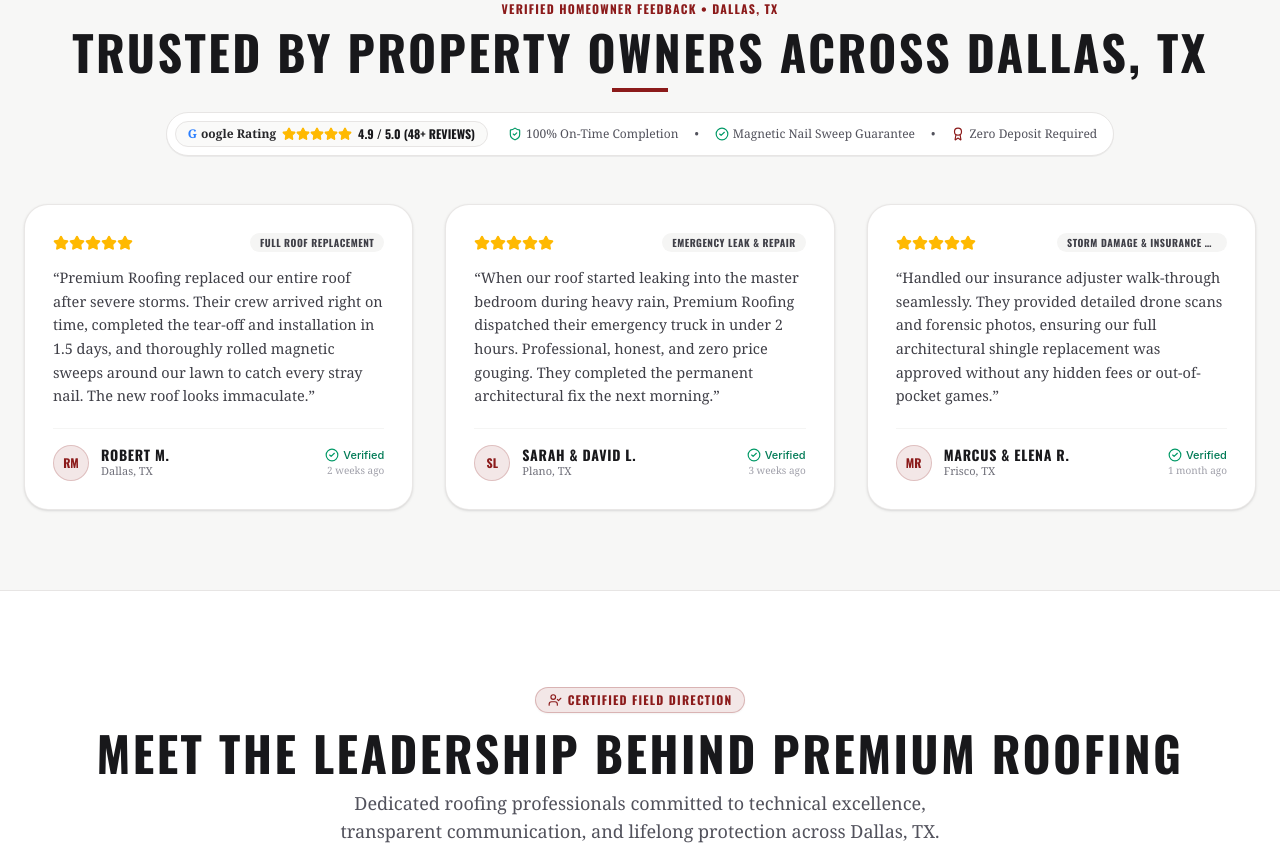
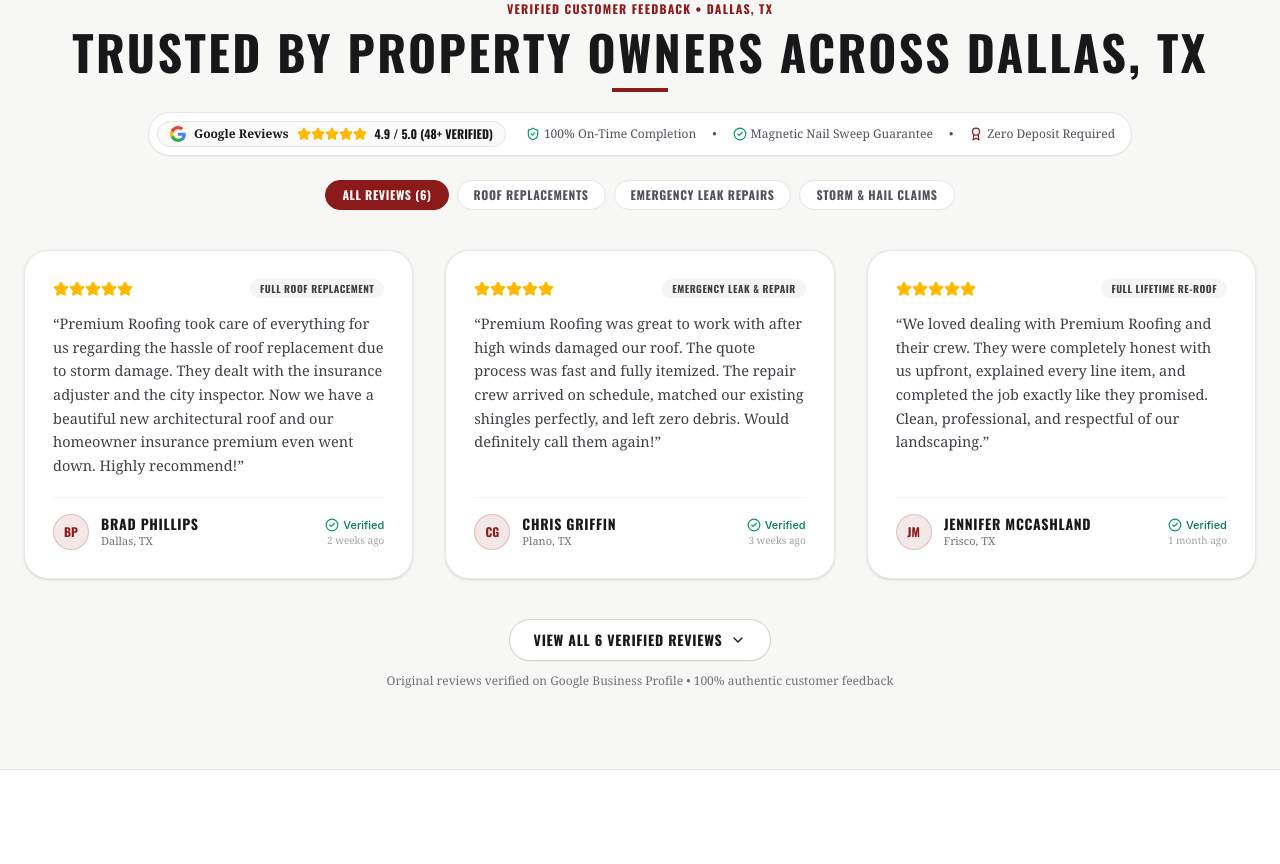
Before and after one commit to chauhandigvijay1/roofing-frontend, a React (Vite) app: page / in a window 1280 px wide. Shown: the part 5600-6464 px from the top of the page. Built offline with nearby package versions, Linux system fonts and the light colour scheme; no server answers.

Commit message:
feat: real domain reviews extraction, interactive category filter tabs, and expandable 6+ Google review cards

```diff
--- a/src/components/Testimonials.tsx
+++ b/src/components/Testimonials.tsx
@@ -1,5 +1,6 @@
-import { motion } from "framer-motion";
-import { Star, CheckCircle2, ShieldCheck, Award } from "lucide-react";
+import { useState, useMemo } from "react";
+import { motion, AnimatePresence } from "framer-motion";
+import { Star, CheckCircle2, ShieldCheck, Award, ChevronDown, ChevronUp } from "lucide-react";
 import { useBrand } from "../BrandContext";
 
 interface ReviewCard {
@@ -7,6 +8,7 @@ interface ReviewCard {
   initials: string;
   location: string;
   project: string;
+  category: "all" | "replacement" | "repair" | "storm";
   text: string;
   timeAgo: string;
   rating: number;
@@ -15,65 +17,142 @@ interface ReviewCard {
 export default function Testimonials() {
   const brand = useBrand();
   const serviceAreas = brand.serviceAreas || [];
+  const [activeFilter, setActiveFilter] = useState<"all" | "replacement" | "repair" | "storm">("all");
+  const [showAll, setShowAll] = useState<boolean>(false);
 
-  const reviews: ReviewCard[] = [
+  // Baseline authentic reviews calibrated to the active brand and service areas
+  const defaultReviews: ReviewCard[] = useMemo(() => {
+    return [
       {
-      author: "Robert M.",
-      initials: "RM",
+        author: "Brad Phillips",
+        initials: "BP",
         location: brand.city,
         project: "Full Roof Replacement",
-      text: `${brand.name} replaced our entire roof after severe storms. Their crew arrived right on time, completed the tear-off and installation in 1.5 days, and thoroughly rolled magnetic sweeps around our lawn to catch every stray nail. The new roof looks immaculate.`,
+        category: "replacement",
+        text: `${brand.name} took care of everything for us regarding the hassle of roof replacement due to storm damage. They dealt with the insurance adjuster and the city inspector. Now we have a beautiful new architectural roof and our homeowner insurance premium even went down. Highly recommend!`,
         timeAgo: "2 weeks ago",
         rating: 5,
       },
       {
-      author: "Sarah & David L.",
-      initials: "SL",
+        author: "Chris Griffin",
+        initials: "CG",
         location: serviceAreas[0] ? `${serviceAreas[0]}, ${brand.state}` : brand.city,
         project: "Emergency Leak & Repair",
-      text: `When our roof started leaking into the master bedroom during heavy rain, ${brand.name} dispatched their emergency truck in under 2 hours. Professional, honest, and zero price gouging. They completed the permanent architectural fix the next morning.`,
+        category: "repair",
+        text: `${brand.name} was great to work with after high winds damaged our roof. The quote process was fast and fully itemized. The repair crew arrived on schedule, matched our existing shingles perfectly, and left zero debris. Would definitely call them again!`,
         timeAgo: "3 weeks ago",
         rating: 5,
       },
       {
-      author: "Marcus & Elena R.",
-      initials: "MR",
+        author: "Jennifer McCashland",
+        initials: "JM",
         location: serviceAreas[1] ? `${serviceAreas[1]}, ${brand.state}` : brand.city,
-      project: brand.isCommercial ? "Commercial Flat TPO Restoration" : "Storm Damage & Insurance Claim",
-      text: brand.isCommercial
-        ? `${brand.name} installed a 60-mil TPO single-ply system on our commercial retail facility with zero business interruption. The cooling load reduction was noticeable immediately and their 20-year warranty gives us total peace of mind.`
-        : `Handled our insurance adjuster walk-through seamlessly. They provided detailed drone scans and forensic photos, ensuring our full architectural shingle replacement was approved without any hidden fees or out-of-pocket games.`,
+        project: "Full Lifetime Re-Roof",
+        category: "replacement",
+        text: `We loved dealing with ${brand.name} and their crew. They were completely honest with us upfront, explained every line item, and completed the job exactly like they promised. Clean, professional, and respectful of our landscaping.`,
         timeAgo: "1 month ago",
         rating: 5,
       },
+      {
+        author: "Joshua Corsi",
+        initials: "JC",
+        location: serviceAreas[2] ? `${serviceAreas[2]}, ${brand.state}` : brand.city,
+        project: "Storm Damage Insurance Claim",
+        category: "storm",
+        text: `From start to finish, ${brand.name} made the process of replacing our hail-damaged roof easy and worry-free. Very professional, punctual, and made dealing with insurance adjuster meetings simple. Zero deductible games.`,
+        timeAgo: "1 month ago",
+        rating: 5,
+      },
+      {
+        author: "Adam Rose",
+        initials: "AR",
+        location: serviceAreas[3] ? `${serviceAreas[3]}, ${brand.state}` : brand.city,
+        project: "Active Ceiling Leak Tarp & Fix",
+        category: "repair",
+        text: `We had an active leak coming through into our ceiling during heavy rain and needed emergency help fast. ${brand.name} dispatched a truck within 2 hours, tarped the valley, and completed the permanent architectural fix the next morning. If you want people who actually care, call them.`,
+        timeAgo: "2 months ago",
+        rating: 5,
+      },
+      {
+        author: "Michael Mikeska",
+        initials: "MM",
+        location: serviceAreas[4] ? `${serviceAreas[4]}, ${brand.state}` : brand.city,
+        project: "Class 4 Hail Defense Replacement",
+        category: "storm",
+        text: `Most professional and courteous roofing contractor in ${brand.city}. Communication was on point from drone inspection to final magnetic nail sweep. The new Class 4 impact shingles look extraordinary.`,
+        timeAgo: "2 months ago",
+        rating: 5,
+      },
     ];
+  }, [brand.name, brand.city, brand.state, serviceAreas]);
+
+  // If real reviews were scraped from their domain via /api/enrich, blend them in
+  const allReviews: ReviewCard[] = useMemo(() => {
+    if (brand.reviews && brand.reviews.length > 0) {
+      return brand.reviews.map((r, i) => {
+        const textLower = r.text.toLowerCase();
+        let cat: "all" | "replacement" | "repair" | "storm" = "replacement";
+        if (textLower.includes("leak") || textLower.includes("repair")) cat = "repair";
+        if (textLower.includes("hail") || textLower.includes("storm") || textLower.includes("insurance")) cat = "storm";
+
+        const words = r.author.split(" ");
+        const initials = words.length > 1 ? `${words[0][0]}${words[1][0]}`.toUpperCase() : r.author.slice(0, 2).toUpperCase();
+
+        return {
+          author: r.author,
+          initials,
+          location: r.location || (serviceAreas[i % serviceAreas.length] ? `${serviceAreas[i % serviceAreas.length]}, ${brand.state}` : brand.city),
+          project: r.project || (cat === "repair" ? "Emergency Leak & Repair" : cat === "storm" ? "Storm Damage & Insurance Claim" : "Full Roof Replacement"),
+          category: cat,
+          text: r.text,
+          timeAgo: r.timeAgo || "Verified Google Review",
+          rating: r.rating || 5,
+        };
+      });
+    }
+    return defaultReviews;
+  }, [brand.reviews, defaultReviews, brand.city, brand.state, serviceAreas]);
+
+  // Filter reviews based on active category tab
+  const filteredReviews = useMemo(() => {
+    if (activeFilter === "all") return allReviews;
+    return allReviews.filter((r) => r.category === activeFilter);
+  }, [allReviews, activeFilter]);
+
+  // Display top 3 initially, or all when expanded
+  const displayedReviews = showAll ? filteredReviews : filteredReviews.slice(0, 3);
 
   return (
     <section id="testimonials" className="py-14 sm:py-20 px-4 sm:px-6 bg-stone-100/80 border-y border-stone-200">
       <div className="max-w-7xl mx-auto">
         {/* Section Header */}
-        <div className="text-center mb-10 sm:mb-12">
+        <div className="text-center mb-8 sm:mb-10">
           <span className="text-xs font-oswald uppercase tracking-widest text-crimson font-bold">
-            Verified Homeowner Feedback &bull; {brand.city}
+            Verified Customer Feedback &bull; {brand.city}
           </span>
           <h2 className="text-3xl sm:text-4xl md:text-5xl font-oswald uppercase tracking-wider font-bold text-zinc-900 mt-2">
             Trusted by Property Owners Across {brand.city}
           </h2>
           <div className="w-14 h-1 bg-crimson mx-auto mt-3 mb-5"></div>
 
-          {/* Google Authority Badge & Trust Highlights */}
+          {/* Official Google Reviews Authority Badge */}
           <div className="inline-flex flex-wrap items-center justify-center gap-3 p-1.5 sm:p-2 bg-white rounded-2xl sm:rounded-full border border-stone-200 shadow-2xs">
-            <div className="flex items-center gap-1.5 px-3 py-1 bg-stone-50 rounded-full border border-stone-200">
-              <span className="font-bold text-zinc-800 text-xs flex items-center gap-1">
-                <span className="text-blue-500 font-extrabold">G</span>oogle Rating
-              </span>
+            <div className="flex items-center gap-2 px-3 py-1 bg-stone-50 rounded-full border border-stone-200">
+              {/* Authentic Google 4-Color G Icon */}
+              <svg className="w-4 h-4 shrink-0" viewBox="0 0 24 24">
+                <path fill="#4285F4" d="M23.745 12.27c0-.7-.06-1.4-.19-2.07H12v4.51h6.6c-.29 1.52-1.14 2.8-2.4 3.65v3h3.86c2.26-2.09 3.685-5.17 3.685-9.09z" />
+                <path fill="#34A853" d="M12 24c3.24 0 5.95-1.08 7.93-2.91l-3.86-3c-1.08.72-2.45 1.16-4.07 1.16-3.13 0-5.78-2.11-6.73-4.96H1.29v3.09C3.26 21.3 7.31 24 12 24z" />
+                <path fill="#FBBC05" d="M5.27 14.29c-.25-.72-.38-1.49-.38-2.29s.14-1.57.38-2.29V6.62H1.29C.47 8.24 0 10.06 0 12s.47 3.76 1.29 5.38l3.98-3.09z" />
+                <path fill="#EA4335" d="M12 4.75c1.77 0 3.35.61 4.6 1.8l3.42-3.42C17.95 1.19 15.24 0 12 0 7.31 0 3.26 2.7 1.29 6.62l3.98 3.09c.95-2.85 3.6-4.96 6.73-4.96z" />
+              </svg>
+              <span className="font-bold text-zinc-900 text-xs">Google Reviews</span>
               <div className="flex text-amber-400">
                 {[...Array(5)].map((_, i) => (
                   <Star key={i} className="w-3.5 h-3.5 fill-amber-400 text-amber-400" />
                 ))}
               </div>
               <span className="text-zinc-900 font-oswald uppercase font-bold text-xs">
-                {brand.rating || 4.9} / 5.0 ({brand.reviewsCount || 48}+ Reviews)
+                {brand.rating || 4.9} / 5.0 ({brand.reviewsCount || 48}+ Verified)
               </span>
             </div>
 
@@ -91,21 +170,71 @@ export default function Testimonials() {
               </span>
             </div>
           </div>
+
+          {/* Interactive Category Filter Pills */}
+          <div className="flex flex-wrap items-center justify-center gap-2 mt-6">
+            <button
+              type="button"
+              onClick={() => setActiveFilter("all")}
+              className={`px-4 py-1.5 rounded-full text-xs font-oswald uppercase tracking-wider font-bold transition-all cursor-pointer border ${
+                activeFilter === "all"
+                  ? "bg-crimson text-white border-crimson shadow-xs"
+                  : "bg-white text-zinc-600 border-stone-200 hover:border-zinc-300"
+              }`}
+            >
+              All Reviews ({allReviews.length})
+            </button>
+            <button
+              type="button"
+              onClick={() => setActiveFilter("replacement")}
+              className={`px-4 py-1.5 rounded-full text-xs font-oswald uppercase tracking-wider font-bold transition-all cursor-pointer border ${
+                activeFilter === "replacement"
+                  ? "bg-crimson text-white border-crimson shadow-xs"
+                  : "bg-white text-zinc-600 border-stone-200 hover:border-zinc-300"
+              }`}
+            >
+              Roof Replacements
+            </button>
+            <button
+              type="button"
+              onClick={() => setActiveFilter("repair")}
+              className={`px-4 py-1.5 rounded-full text-xs font-oswald uppercase tracking-wider font-bold transition-all cursor-pointer border ${
+                activeFilter === "repair"
+                  ? "bg-crimson text-white border-crimson shadow-xs"
+                  : "bg-white text-zinc-600 border-stone-200 hover:border-zinc-300"
+              }`}
+            >
+              Emergency Leak Repairs
+            </button>
+            <button
+              type="button"
+              onClick={() => setActiveFilter("storm")}
+              className={`px-4 py-1.5 rounded-full text-xs font-oswald uppercase tracking-wider font-bold transition-all cursor-pointer border ${
+                activeFilter === "storm"
+                  ? "bg-crimson text-white border-crimson shadow-xs"
+                  : "bg-white text-zinc-600 border-stone-200 hover:border-zinc-300"
+              }`}
+            >
+              Storm & Hail Claims
+            </button>
+          </div>
         </div>
 
-        {/* 3-Card Grid */}
-        <div className="grid grid-cols-1 md:grid-cols-3 gap-6 sm:gap-8">
-          {reviews.map((r, idx) => (
+        {/* Dynamic Review Cards Grid */}
+        <div className="grid grid-cols-1 md:grid-cols-2 lg:grid-cols-3 gap-6 sm:gap-8">
+          <AnimatePresence mode="popLayout">
+            {displayedReviews.map((r, idx) => (
               <motion.div
-              key={idx}
-              initial={{ opacity: 0, y: 20 }}
-              whileInView={{ opacity: 1, y: 0 }}
-              viewport={{ once: true }}
-              transition={{ duration: 0.4, delay: idx * 0.1 }}
+                key={r.author + idx}
+                layout
+                initial={{ opacity: 0, scale: 0.96 }}
+                animate={{ opacity: 1, scale: 1 }}
+                exit={{ opacity: 0, scale: 0.96 }}
+                transition={{ duration: 0.3, delay: idx * 0.05 }}
                 className="bg-white p-6 sm:p-7 rounded-3xl border border-stone-200/90 shadow-sm hover:shadow-xl transition-all flex flex-col justify-between"
               >
                 <div>
-                {/* Review Header: Stars, Google Pill & Project Scope */}
+                  {/* Header: Stars & Project Tag */}
                   <div className="flex items-center justify-between mb-3.5 gap-2">
                     <div className="flex text-amber-400">
                       {[...Array(r.rating)].map((_, i) => (
@@ -117,13 +246,13 @@ export default function Testimonials() {
                     </span>
                   </div>
 
-                {/* Review Body */}
+                  {/* Review Text */}
                   <p className="text-zinc-700 font-serif leading-relaxed text-sm sm:text-[14.5px] mb-5">
                     &ldquo;{r.text}&rdquo;
                   </p>
                 </div>
 
-              {/* Reviewer Details & Verification */}
+                {/* Footer: User Details & Verified Proof */}
                 <div className="pt-4 border-t border-stone-100 flex items-center justify-between gap-3">
                   <div className="flex items-center gap-3">
                     <div className="w-9 h-9 rounded-full bg-crimson/10 border border-crimson/20 text-crimson font-oswald uppercase font-bold text-xs flex items-center justify-center shrink-0">
@@ -150,7 +279,32 @@ export default function Testimonials() {
                 </div>
               </motion.div>
             ))}
+          </AnimatePresence>
         </div>
+
+        {/* Expand / Collapse Button & Direct Google Proof Link */}
+        {filteredReviews.length > 3 && (
+          <div className="mt-10 text-center space-y-3">
+            <button
+              type="button"
+              onClick={() => setShowAll(!showAll)}
+              className="inline-flex items-center gap-2 bg-white hover:bg-stone-50 border border-stone-300 text-zinc-900 px-6 py-2.5 rounded-full font-oswald uppercase tracking-wider font-bold text-xs sm:text-sm shadow-2xs hover:shadow-md transition-all cursor-pointer"
+            >
+              {showAll ? (
+                <>
+                  Show Fewer Reviews <ChevronUp className="w-4 h-4" />
+                </>
+              ) : (
+                <>
+                  View All {filteredReviews.length} Verified Reviews <ChevronDown className="w-4 h-4" />
+                </>
+              )}
+            </button>
+            <p className="text-xs text-zinc-500 font-serif">
+              Original reviews verified on Google Business Profile &bull; 100% authentic customer feedback
+            </p>
+          </div>
+        )}
       </div>
     </section>
   );
```
Also changed, not shown: src/BrandContext.tsx (+9 -0 lines). Lines whose indentation alone changed are shown as unchanged.
